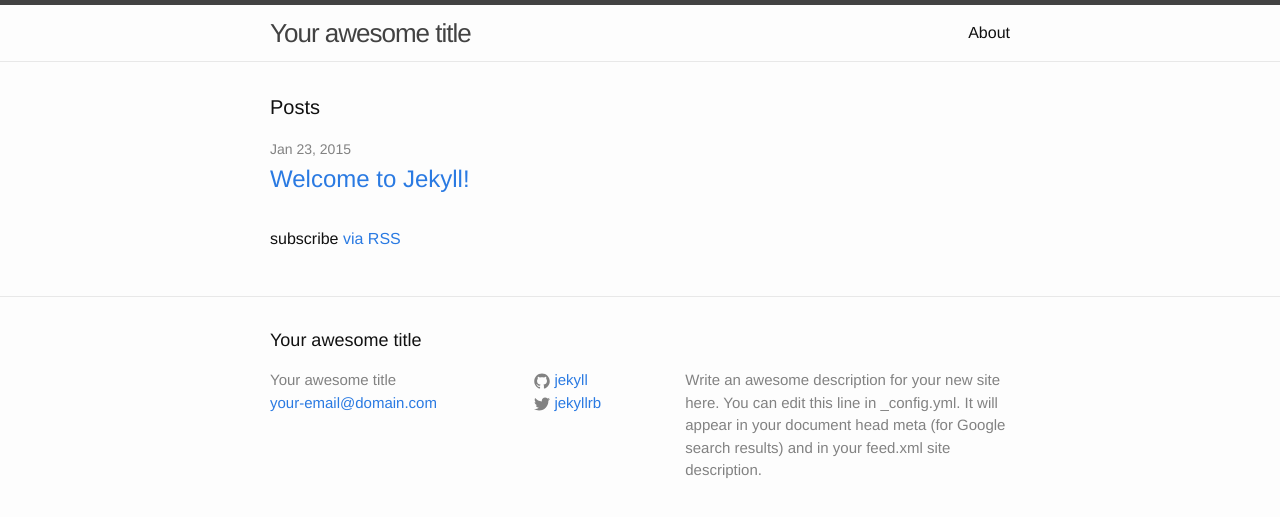
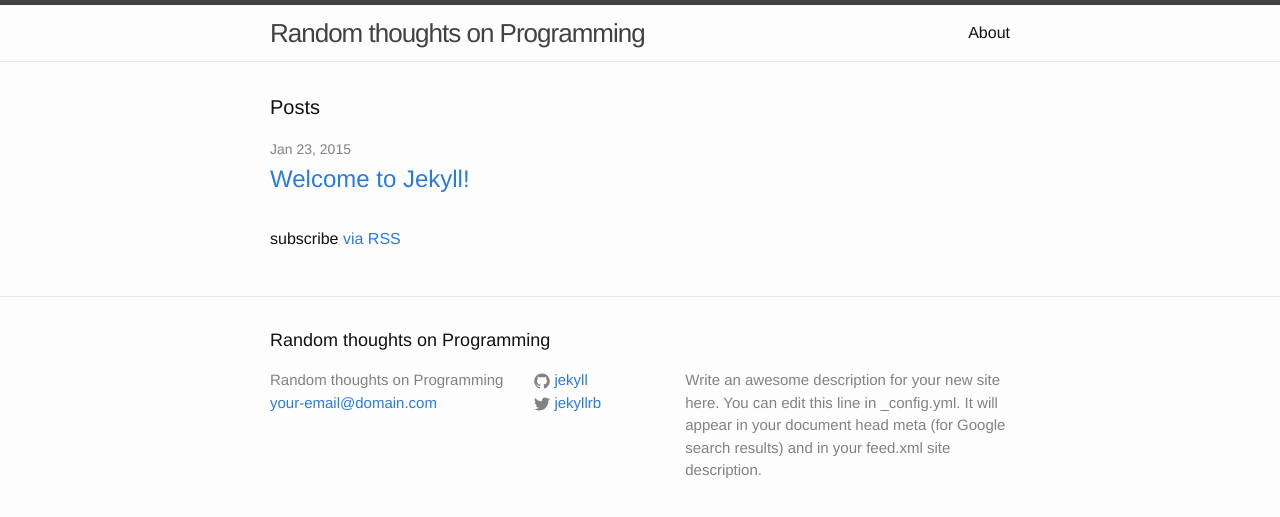
Before and after one commit to aytmrt/aytmrt.github.io, a Jekyll site: the page built from index.html, in a window 1280 px wide. Shown: the top 517 px of the page. Built offline with Jekyll 4.4.1, drawn with Linux system fonts in a browser that asks for light colours.

Commit message:
Site title

```diff
--- a/_config.yml
+++ b/_config.yml
@@ -1,5 +1,5 @@
 # Site settings
-title: Your awesome title
+title: Random thoughts on Programming
 email: your-email@domain.com
 description: > # this means to ignore newlines until "baseurl:"
   Write an awesome description for your new site here. You can edit this
```
